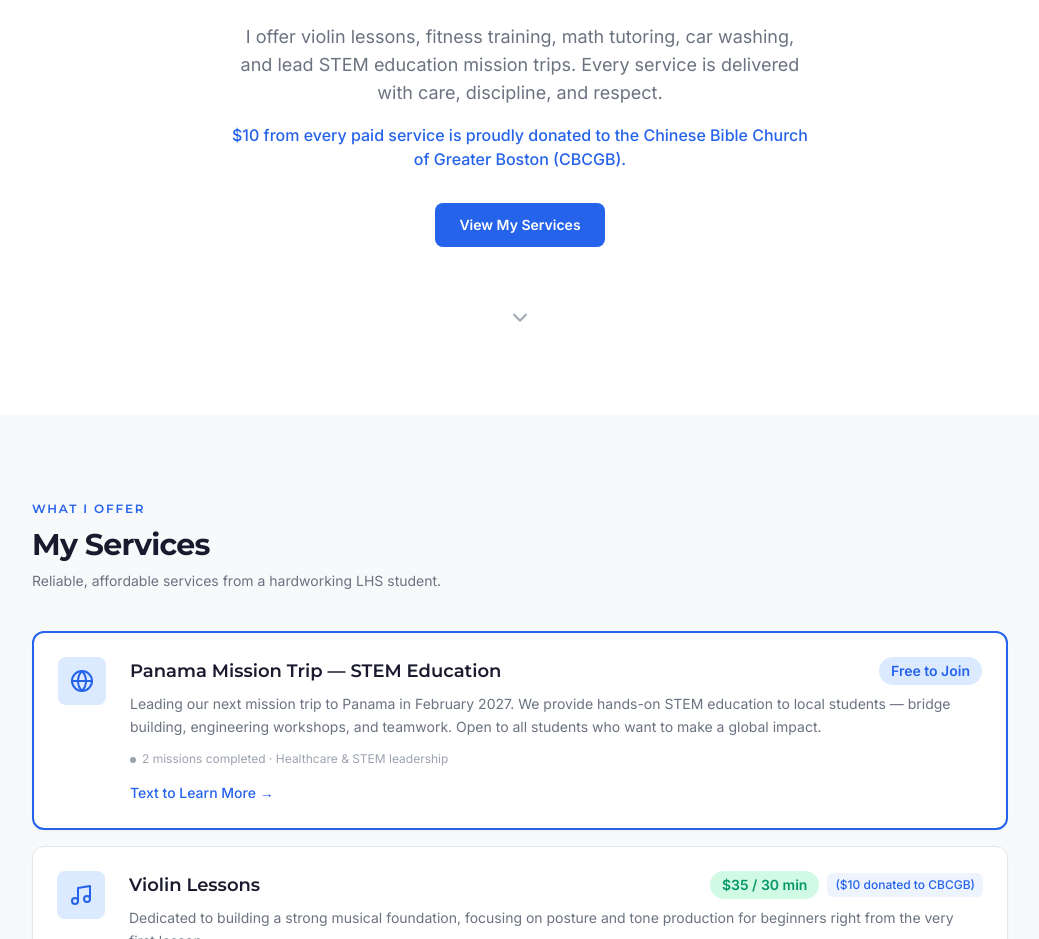
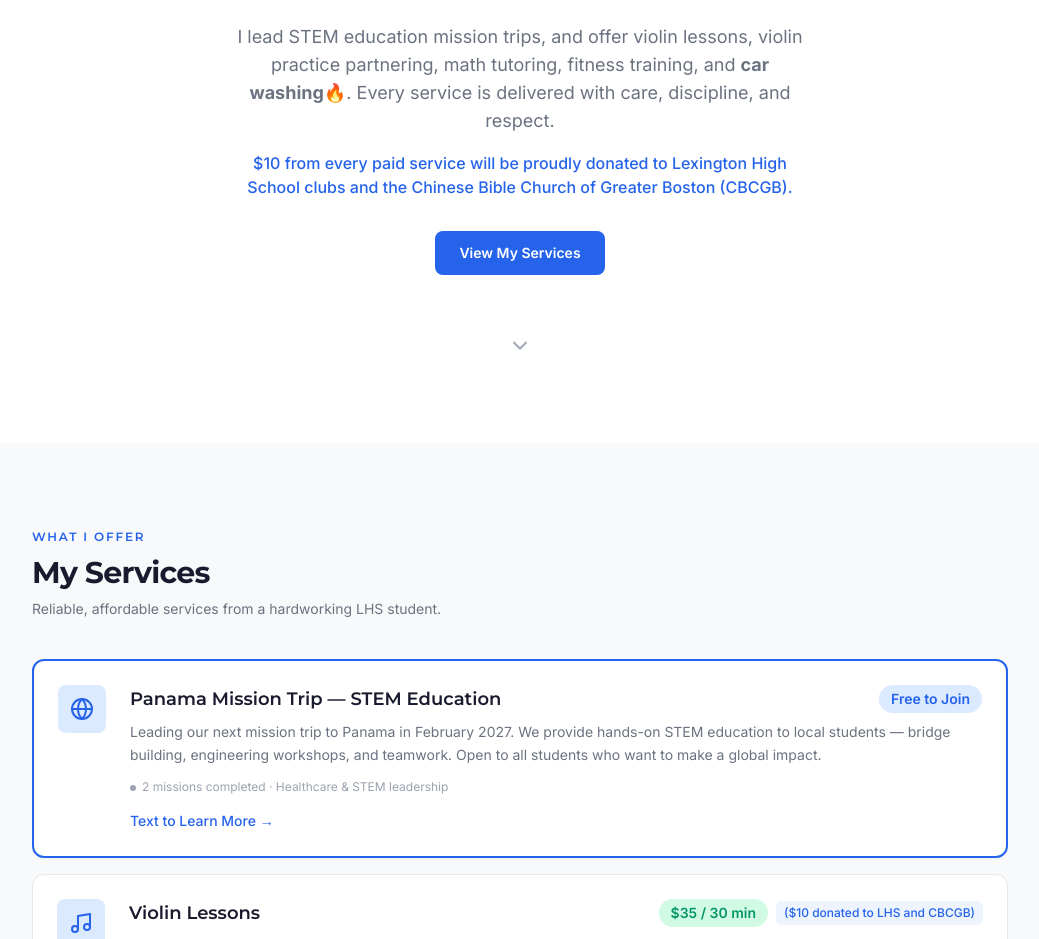
Before and after one commit to hehuang16/he-huang, a Next.js app: page / in a window 1280 px wide. Shown: the part 373-1312 px from the top of the page, without its empty margins (120-1159 px from the left). Built offline with nearby package versions, Linux system fonts and the light colour scheme.

Commit message:
Update intro text and donation copy to include LHS clubs

```diff
--- a/src/components/Hero.tsx
+++ b/src/components/Hero.tsx
@@ -56,9 +56,7 @@ export default function Hero() {
           className="text-[#6B7280] text-base sm:text-lg mt-4 max-w-xl mx-auto leading-relaxed"
           variants={fadeUp}
         >
-          I offer violin lessons, fitness training, math tutoring, car washing,
-          and lead STEM education mission trips. Every service is delivered with
-          care, discipline, and respect.
+          I lead STEM education mission trips, and offer violin lessons, violin practice partnering, math tutoring, fitness training, and <strong>car washing</strong>🔥. Every service is delivered with care, discipline, and respect.
         </motion.p>
 
         {/* Donation Notice */}
@@ -66,7 +64,7 @@ export default function Hero() {
           className="text-[#2563EB] font-medium text-sm sm:text-base mt-4 max-w-xl mx-auto"
           variants={fadeUp}
         >
-          $10 from every paid service is proudly donated to the Chinese Bible Church of Greater Boston (CBCGB).
+          $10 from every paid service will be proudly donated to Lexington High School clubs and the Chinese Bible Church of Greater Boston (CBCGB).
         </motion.p>
 
         {/* CTA button */}
--- a/src/components/Services.tsx
+++ b/src/components/Services.tsx
@@ -131,7 +131,7 @@ export default function Services() {
                         </span>
                         {service.donation && (
                           <span className="text-xs font-medium text-[#2563EB] bg-[#DBEAFE]/50 px-2 py-1 rounded-md w-fit">
-                            ($10 donated to CBCGB)
+                            ($10 donated to LHS and CBCGB)
                           </span>
                         )}
                       </div>
```
